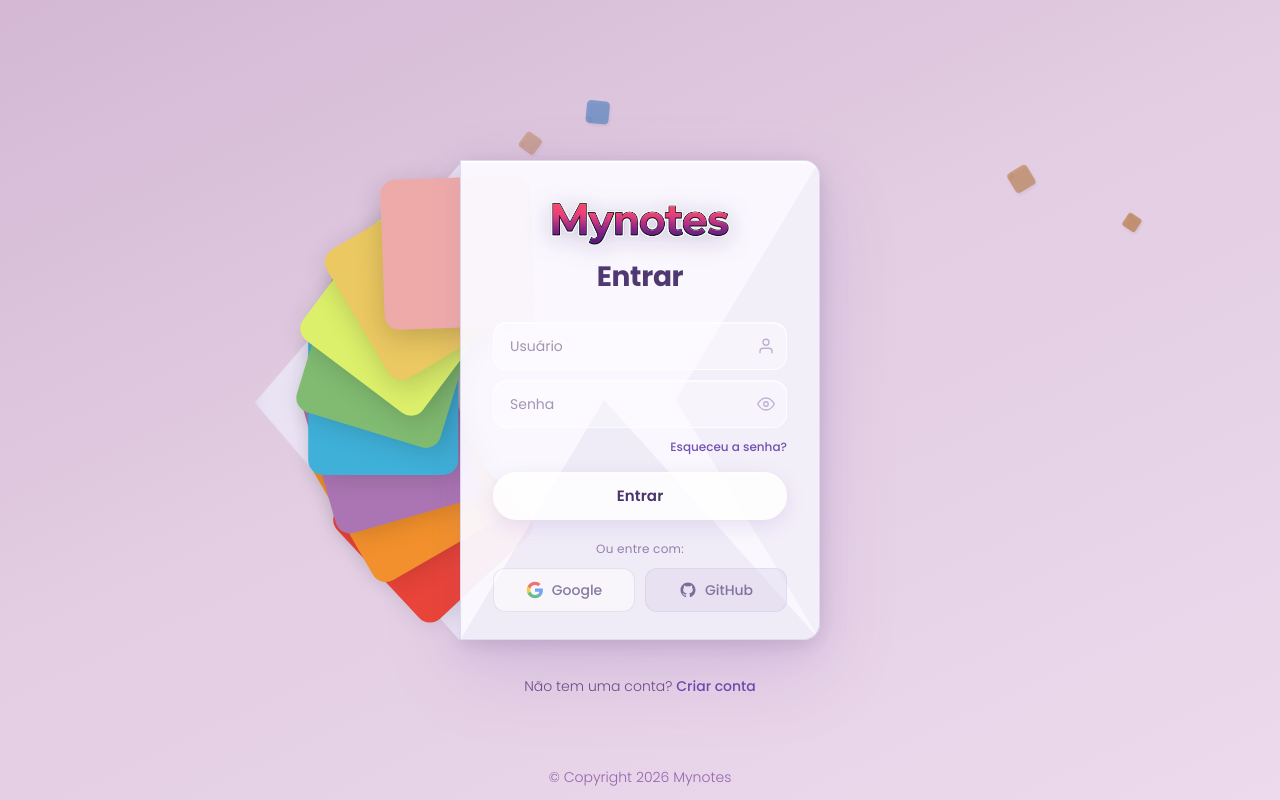
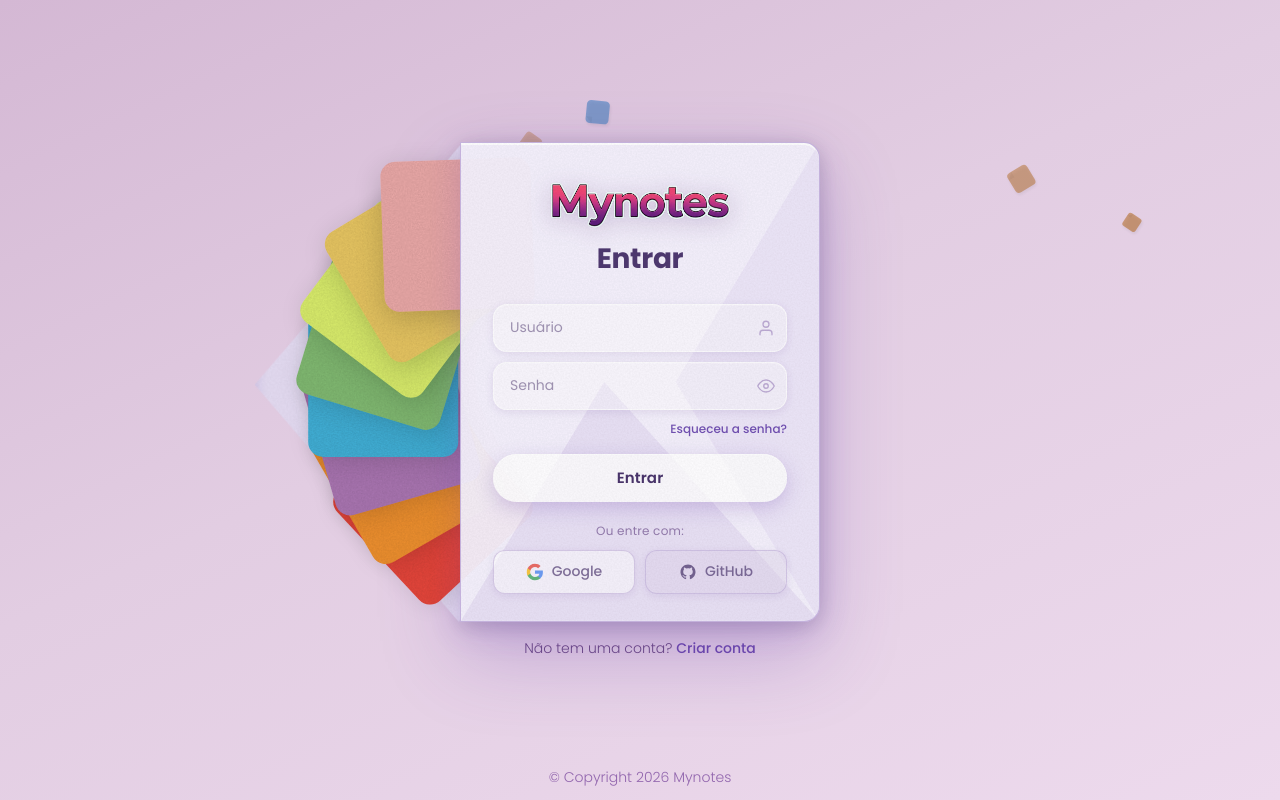
Before and after one commit to paulov-cardoso/mynotes, a React (Vite) app in the folder frontend/: page /login in a window 1280 px wide. Built offline with nearby package versions, Linux system fonts and the light colour scheme.

Commit message:
refactor(frontend): social login buttons added to login page, minor auth components adjustments

```diff
--- a/frontend/src/pages/auth/AuthComponents.tsx
+++ b/frontend/src/pages/auth/AuthComponents.tsx
@@ -43,7 +43,7 @@ const inputBase: React.CSSProperties = {
   paddingRight: "44px",
   outline: "none",
   transition: "background 0.2s, border-color 0.2s",
-  boxShadow: "0 1px 0 rgba(255,255,255,0.65) inset",
+  boxShadow: "0 1px 0 rgba(255, 255, 255, 0.21) inset, 0 2px 8px rgba(80,40,140,0.12)",
   fontFamily: FONT,
 }
 
@@ -272,7 +272,7 @@ export function BotaoPrimario({ children, carregando, type = "submit", onClick }
         borderRadius: "999px",
         border: "none",
         cursor: carregando ? "not-allowed" : "pointer",
-        boxShadow: "0 1px 0 rgba(255,255,255,0.90) inset, 0 6px 20px rgba(120,80,180,0.14)",
+        boxShadow: "0 1px 0 rgba(255,255,255,0.90) inset, 0 6px 20px rgba(120,80,180,0.28)",
         transition: "background 0.2s, transform 0.1s",
         fontFamily: FONT,
         letterSpacing: "0.1px",
--- a/frontend/src/pages/auth/AuthLayout.tsx
+++ b/frontend/src/pages/auth/AuthLayout.tsx
@@ -3,6 +3,7 @@ import { motion, useAnimation } from 'framer-motion'
 
 interface AuthLayoutProps {
   children: React.ReactNode
+  rodape?: React.ReactNode
 }
 
 const POSTIT_COLORS_BG = ['#8a8a30', '#FFFF99', '#ce3975', '#af651b', '#a9b529', '#3c7bbf', '#c7637a']
@@ -107,10 +108,42 @@ function CanvasPostits() {
   )
 }
 
-// ---------------------------------------------------------------------------
-// Flag de sessao — marcada ANTES da primeira renderizacao
-// Sobrevive a troca de rotas, reseta apenas no refresh
-// ---------------------------------------------------------------------------
+function PaperFilters() {
+  return (
+    <svg aria-hidden="true" style={{ position: 'absolute', width: 0, height: 0, overflow: 'hidden' }}>
+      <defs>
+        <filter id="paper-envelope" x="0%" y="0%" width="100%" height="100%" colorInterpolationFilters="sRGB">
+          <feTurbulence type="fractalNoise" baseFrequency="0.60" numOctaves="4" seed="3" stitchTiles="stitch" result="noise" />
+          <feColorMatrix type="matrix" values="0 0 0 0 0  0 0 0 0 0  0 0 0 0 0  0 0 0 0.05 0" in="noise" result="tint" />
+          <feComposite in="tint" in2="SourceGraphic" operator="over" />
+        </filter>
+        <filter id="paper-postit" x="0%" y="0%" width="100%" height="100%" colorInterpolationFilters="sRGB">
+          <feTurbulence type="fractalNoise" baseFrequency="0.72" numOctaves="5" seed="11" stitchTiles="stitch" result="noise" />
+          <feColorMatrix type="matrix" values="0 0 0 0 0  0 0 0 0 0  0 0 0 0 0  0 0 0 0.14 0" in="noise" result="tint" />
+          <feComposite in="tint" in2="SourceGraphic" operator="over" />
+        </filter>
+      </defs>
+    </svg>
+  )
+}
+
+function TexturaOverlay({ filterId, borderRadius = 0 }: { filterId: string; borderRadius?: number }) {
+  return (
+    <div
+      aria-hidden="true"
+      style={{
+        position: 'absolute',
+        inset: 0,
+        borderRadius,
+        filter: `url(#${filterId})`,
+        pointerEvents: 'none',
+        zIndex: 10,
+        background: 'rgba(255,255,255,0.01)',
+      }}
+    />
+  )
+}
+
 const ENVELOPE_W = 360
 const ENVELOPE_H = 480
 const CARD_W     = 150
@@ -119,23 +152,14 @@ const CARD_H     = 150
 let _animacaoJaRodou = false
 
 const LEQUE_COLORS = [
-  '#EEAAA9',
-  '#EBC861',
-  '#dcf06b',
-  '#81BB71',
-  '#3FB0D8',
-  '#AB75B3',
-  '#F1902C',
-  '#E84439',
+  '#EEAAA9', '#EBC861', '#dcf06b', '#81BB71',
+  '#3FB0D8', '#AB75B3', '#F1902C', '#E84439',
 ]
 
 const LEQUE_OFFSET  = -1
 const LEQUE_RAIO    = 48
 const LEQUE_ANGULOS = [-1, -30, -52, -72, -89, -105, -119, -132].map(a => a + LEQUE_OFFSET)
 
-// ---------------------------------------------------------------------------
-// PostitsLeque
-// ---------------------------------------------------------------------------
 function PostitsLeque({ jaRodou }: { jaRodou: boolean }) {
   return (
     <motion.div
@@ -170,16 +194,14 @@ function PostitsLeque({ jaRodou }: { jaRodou: boolean }) {
                   rotate:  LEQUE_ANGULOS[i],
                   x: Math.cos((LEQUE_ANGULOS[i] - 90) * Math.PI / 180) * LEQUE_RAIO * i * 0.4,
                   y: Math.sin((LEQUE_ANGULOS[i] - 90) * Math.PI / 180) * LEQUE_RAIO * i * 0.4 - CARD_H * 0.9,
-                  opacity: 1,
-                  scale:   1,
+                  opacity: 1, scale: 1,
                 }
               : { rotate: 0, x: 0, y: 0, opacity: 0, scale: 0.7 },
             show: {
               rotate:  LEQUE_ANGULOS[i],
               x: Math.cos((LEQUE_ANGULOS[i] - 90) * Math.PI / 180) * LEQUE_RAIO * i * 0.4,
               y: Math.sin((LEQUE_ANGULOS[i] - 90) * Math.PI / 180) * LEQUE_RAIO * i * 0.4 - CARD_H * 0.9,
-              opacity: 1,
-              scale:   1,
+              opacity: 1, scale: 1,
               transition: jaRodou
                 ? { duration: 0 }
                 : { type: 'spring', stiffness: 120, damping: 18, mass: 1.1 },
@@ -196,16 +218,16 @@ function PostitsLeque({ jaRodou }: { jaRodou: boolean }) {
             bottom: 0,
             right: 0,
             zIndex: LEQUE_COLORS.length - 1 - i,
+            overflow: 'hidden',
           }}
-        />
+        >
+          <TexturaOverlay filterId="paper-postit" borderRadius={15} />
+        </motion.div>
       ))}
     </motion.div>
   )
 }
 
-// ---------------------------------------------------------------------------
-// AbaEnvelope
-// ---------------------------------------------------------------------------
 function AbaEnvelope({ jaRodou }: { jaRodou: boolean }) {
   return (
     <motion.div
@@ -224,25 +246,23 @@ function AbaEnvelope({ jaRodou }: { jaRodou: boolean }) {
         zIndex: 2,
         pointerEvents: 'none',
         clipPath: 'polygon(0% 0%, 0% 100%, 100% 50%)',
-        background: 'rgba(235,228,245,0.97)',
-        boxShadow: 'inset -2px 0 8px rgba(160,140,200,0.15)',
+        background: 'rgba(228,218,242,0.97)',
+        boxShadow: 'inset -2px 0 8px rgba(140,110,190,0.25)',
         borderRadius: '0px 0 0 16px',
+        overflow: 'hidden',
       }}
-    />
+    >
+      <TexturaOverlay filterId="paper-envelope" />
+    </motion.div>
   )
 }
 
-// ---------------------------------------------------------------------------
-// EnvelopeAnimado
-// ---------------------------------------------------------------------------
 function EnvelopeAnimado({ children }: { children: React.ReactNode }) {
-  // Leitura sincrona antes da renderizacao
   const jaRodou = _animacaoJaRodou
   const controls = useAnimation()
 
   useEffect(() => {
     if (jaRodou) return
-    // Marca imediatamente para que remontagens futuras ja leiam true
     _animacaoJaRodou = true
     controls.start({
       rotate: 0,
@@ -268,15 +288,16 @@ function EnvelopeAnimado({ children }: { children: React.ReactNode }) {
         style={{
           position: 'absolute',
           inset: 0,
-          background: 'rgba(250,248,254,0.98)',
+          background: 'rgba(232,224,245,0.98)',
           borderRadius: '0 16px 16px 0',
-          border: '1px solid rgba(200,185,220,0.50)',
+          border: '1px solid rgba(180,158,210,0.75)',
           boxShadow: [
             '0 2px 0 rgba(255,255,255,0.90) inset',
-            '0 32px 80px rgba(120,80,180,0.16)',
-            '0 4px 20px rgba(0,0,0,0.10)',
+            '0 32px 80px rgba(100,60,170,0.28)',
+            '0 4px 20px rgba(0,0,0,0.14)',
           ].join(', '),
           zIndex: 1,
+          overflow: 'hidden',
         }}
       >
         <svg
@@ -284,15 +305,10 @@ function EnvelopeAnimado({ children }: { children: React.ReactNode }) {
           viewBox={`0 0 ${ENVELOPE_W} ${ENVELOPE_H}`}
           style={{ position: 'absolute', inset: 0, width: '100%', height: '100%', pointerEvents: 'none' }}
         >
-          <path
-            d={`M 0 ${ENVELOPE_H} L ${ENVELOPE_W * 0.40} ${ENVELOPE_H * 0.50} L ${ENVELOPE_W} ${ENVELOPE_H} Z`}
-            fill="rgba(210,198,228,0.25)"
-          />
-          <path
-            d={`M ${ENVELOPE_W} 0 L ${ENVELOPE_W * 0.60} ${ENVELOPE_H * 0.50} L ${ENVELOPE_W} ${ENVELOPE_H} Z`}
-            fill="rgba(210,198,228,0.18)"
-          />
+          <path d={`M 0 ${ENVELOPE_H} L ${ENVELOPE_W * 0.40} ${ENVELOPE_H * 0.50} L ${ENVELOPE_W} ${ENVELOPE_H} Z`} fill="rgba(190,168,220,0.30)" />
+          <path d={`M ${ENVELOPE_W} 0 L ${ENVELOPE_W * 0.60} ${ENVELOPE_H * 0.50} L ${ENVELOPE_W} ${ENVELOPE_H} Z`} fill="rgba(190,168,220,0.22)" />
         </svg>
+        <TexturaOverlay filterId="paper-envelope" />
       </div>
 
       <AbaEnvelope jaRodou={jaRodou} />
@@ -306,16 +322,17 @@ function EnvelopeAnimado({ children }: { children: React.ReactNode }) {
         style={{
           position: 'absolute',
           inset: 0,
-          background: 'rgba(250,248,254,0.96)',
+          background: 'rgba(245,241,252,0.97)',
           borderRadius: '0 16px 16px 0',
-          border: '1px solid rgba(200,185,220,0.50)',
-          boxShadow: '0 2px 0 rgba(255,255,255,0.90) inset, 0 8px 32px rgba(120,80,180,0.10)',
+          border: '1px solid rgba(180,158,210,0.75)',
+          boxShadow: '0 2px 0 rgba(255,255,255,0.90) inset, 0 8px 32px rgba(100,60,170,0.18)',
           zIndex: 8,
           display: 'flex',
           flexDirection: 'column',
           alignItems: 'center',
           justifyContent: 'center',
           padding: '36px 32px 32px',
+          overflow: 'hidden',
         }}
       >
         <svg
@@ -323,15 +340,10 @@ function EnvelopeAnimado({ children }: { children: React.ReactNode }) {
           viewBox={`0 0 ${ENVELOPE_W} ${ENVELOPE_H}`}
           style={{ position: 'absolute', inset: 0, width: '100%', height: '100%', pointerEvents: 'none', zIndex: 0 }}
         >
-          <path
-            d={`M 0 ${ENVELOPE_H} L ${ENVELOPE_W * 0.40} ${ENVELOPE_H * 0.50} L ${ENVELOPE_W} ${ENVELOPE_H} Z`}
-            fill="rgba(210,198,228,0.25)"
-          />
-          <path
-            d={`M ${ENVELOPE_W} 0 L ${ENVELOPE_W * 0.60} ${ENVELOPE_H * 0.50} L ${ENVELOPE_W} ${ENVELOPE_H} Z`}
-            fill="rgba(210,198,228,0.18)"
-          />
+          <path d={`M 0 ${ENVELOPE_H} L ${ENVELOPE_W * 0.40} ${ENVELOPE_H * 0.50} L ${ENVELOPE_W} ${ENVELOPE_H} Z`} fill="rgba(190,168,220,0.22)" />
+          <path d={`M ${ENVELOPE_W} 0 L ${ENVELOPE_W * 0.60} ${ENVELOPE_H * 0.50} L ${ENVELOPE_W} ${ENVELOPE_H} Z`} fill="rgba(190,168,220,0.16)" />
         </svg>
+        <TexturaOverlay filterId="paper-envelope" />
         <div style={{ position: 'relative', zIndex: 1, width: '100%', paddingBottom: '40px' }}>
           {children}
         </div>
@@ -340,10 +352,7 @@ function EnvelopeAnimado({ children }: { children: React.ReactNode }) {
   )
 }
 
-// ---------------------------------------------------------------------------
-// Layout raiz
-// ---------------------------------------------------------------------------
-export function AuthLayout({ children }: AuthLayoutProps) {
+export function AuthLayout({ children, rodape }: AuthLayoutProps) {
   return (
     <div style={{
       position: 'fixed', inset: 0, zIndex: 1,
@@ -352,11 +361,28 @@ export function AuthLayout({ children }: AuthLayoutProps) {
       alignItems: 'center', justifyContent: 'center',
       padding: '1rem',
     }}>
+      <PaperFilters />
       <CanvasPostits />
 
       <EnvelopeAnimado>
         {children}
       </EnvelopeAnimado>
+
+      {/* Rodapé abaixo do envelope — fora do overflow:hidden */}
+      {rodape && (
+        <div style={{
+          marginTop: '16px',
+          textAlign: 'center',
+          fontSize: '14px',
+          fontWeight: 300,
+          fontFamily: 'Poppins, sans-serif',
+          color: 'rgba(60,20,100,0.70)',
+          zIndex: 10,
+          position: 'relative',
+        }}>
+          {rodape}
+        </div>
+      )}
 
       <footer style={{
         position: 'fixed', bottom: 0, width: '100%',
--- a/frontend/src/pages/auth/LoginPage.tsx
+++ b/frontend/src/pages/auth/LoginPage.tsx
@@ -11,6 +11,26 @@ import {
   LinkAuth,
   IconeUsuario,
 } from './AuthComponents'
+
+const FONT = 'Poppins, sans-serif'
+
+const botaoSocialBase: React.CSSProperties = {
+  flex: 1,
+  height: '44px',
+  borderRadius: '12px',
+  border: '1px solid rgba(180,158,210,0.60)',
+  display: 'flex',
+  alignItems: 'center',
+  justifyContent: 'center',
+  gap: '8px',
+  fontSize: '14px',
+  fontWeight: 500,
+  fontFamily: FONT,
+  color: 'rgba(40,15,80,0.75)',
+  cursor: 'not-allowed',
+  opacity: 0.75,
+  boxShadow: '0 2px 8px rgba(80,40,140,0.14)',
+}
 
 export function LoginPage() {
   const { login } = useAuth()
@@ -43,7 +63,11 @@ export function LoginPage() {
   }
 
   return (
-    <AuthLayout>
+    <AuthLayout
+      rodape={
+        <>Não tem uma conta? <LinkAuth href="/registrar">Criar conta</LinkAuth></>
+      }
+    >
       <div style={{ display: 'flex', justifyContent: 'center', marginBottom: '-40px' }}>
         <img
           src="/mynotes_logo.png"
@@ -77,7 +101,7 @@ export function LoginPage() {
         display: 'flex', justifyContent: 'flex-end',
         margin: '4px 0 16px',
         fontSize: '12px', fontWeight: 300,
-        fontFamily: "'Poppins', sans-serif",
+        fontFamily: FONT,
       }}>
         <LinkAuth href="/senha/reset">Esqueceu a senha?</LinkAuth>
       </div>
@@ -90,23 +114,12 @@ export function LoginPage() {
         <p style={{
           textAlign: 'center', fontSize: '12px', fontWeight: 400,
           color: 'rgba(60,20,100,0.50)', marginBottom: '10px',
-          fontFamily: 'Poppins, sans-serif', letterSpacing: '0.02em',
+          fontFamily: FONT, letterSpacing: '0.02em',
         }}>
           Ou entre com:
         </p>
         <div style={{ display: 'flex', gap: '10px' }}>
-          <button
-            type="button"
-            disabled
-            style={{
-              flex: 1, height: '44px', borderRadius: '12px',
-              border: '1px solid rgba(200,185,220,0.50)',
-              background: 'rgba(255,255,255,0.70)',
-              display: 'flex', alignItems: 'center', justifyContent: 'center', gap: '8px',
-              fontSize: '14px', fontWeight: 500, fontFamily: 'Poppins, sans-serif',
-              color: 'rgba(40,15,80,0.75)', cursor: 'not-allowed', opacity: 0.7,
-            }}
-          >
+          <button type="button" disabled style={{ ...botaoSocialBase, background: 'rgba(255,255,255,0.70)' }}>
             <svg width="18" height="18" viewBox="0 0 24 24">
               <path fill="#4285F4" d="M22.56 12.25c0-.78-.07-1.53-.2-2.25H12v4.26h5.92c-.26 1.37-1.04 2.53-2.21 3.31v2.77h3.57c2.08-1.92 3.28-4.74 3.28-8.09z"/>
               <path fill="#34A853" d="M12 23c2.97 0 5.46-.98 7.28-2.66l-3.57-2.77c-.98.66-2.23 1.06-3.71 1.06-2.86 0-5.29-1.93-6.16-4.53H2.18v2.84C3.99 20.53 7.7 23 12 23z"/>
@@ -116,18 +129,7 @@ export function LoginPage() {
             Google
           </button>
 
-          <button
-            type="button"
-            disabled
-            style={{
-              flex: 1, height: '44px', borderRadius: '12px',
-              border: '1px solid rgba(200,185,220,0.50)',
-              background: 'rgba(220,210,235,0.60)',
-              display: 'flex', alignItems: 'center', justifyContent: 'center', gap: '8px',
-              fontSize: '14px', fontWeight: 500, fontFamily: 'Poppins, sans-serif',
-              color: 'rgba(40,15,80,0.75)', cursor: 'not-allowed', opacity: 0.7,
-            }}
-          >
+          <button type="button" disabled style={{ ...botaoSocialBase, background: 'rgba(220,210,235,0.60)' }}>
             <svg width="18" height="18" viewBox="0 0 24 24" fill="rgba(40,15,80,0.80)">
               <path d="M12 2C6.477 2 2 6.477 2 12c0 4.42 2.865 8.17 6.839 9.49.5.092.682-.217.682-.482 0-.237-.008-.866-.013-1.7-2.782.603-3.369-1.34-3.369-1.34-.454-1.156-1.11-1.464-1.11-1.464-.908-.62.069-.608.069-.608 1.003.07 1.531 1.03 1.531 1.03.892 1.529 2.341 1.087 2.91.832.092-.647.35-1.088.636-1.338-2.22-.253-4.555-1.11-4.555-4.943 0-1.091.39-1.984 1.029-2.683-.103-.253-.446-1.27.098-2.647 0 0 .84-.269 2.75 1.025A9.578 9.578 0 0 1 12 6.836c.85.004 1.705.114 2.504.336 1.909-1.294 2.747-1.025 2.747-1.025.546 1.377.203 2.394.1 2.647.64.699 1.028 1.592 1.028 2.683 0 3.842-2.339 4.687-4.566 4.935.359.309.678.919.678 1.852 0 1.336-.012 2.415-.012 2.743 0 .267.18.578.688.48C19.138 20.167 22 16.418 22 12c0-5.523-4.477-10-10-10z"/>
             </svg>
@@ -135,20 +137,6 @@ export function LoginPage() {
           </button>
         </div>
       </div>
-
-      <p style={{
-        textAlign: 'center', fontSize: '14px', fontWeight: 300,
-        color: 'rgba(60,20,100,0.70)',
-        fontFamily: 'Poppins, sans-serif',
-        position: 'absolute',
-        bottom: '-45px',
-        left: 0,
-        right: 0,
-        zIndex: 20,
-        }}>
-        Não tem uma conta? <LinkAuth href="/registrar">Criar conta</LinkAuth>
-      </p>
-
     </AuthLayout>
   )
 }
```
Lines whose indentation alone changed are shown as unchanged.
